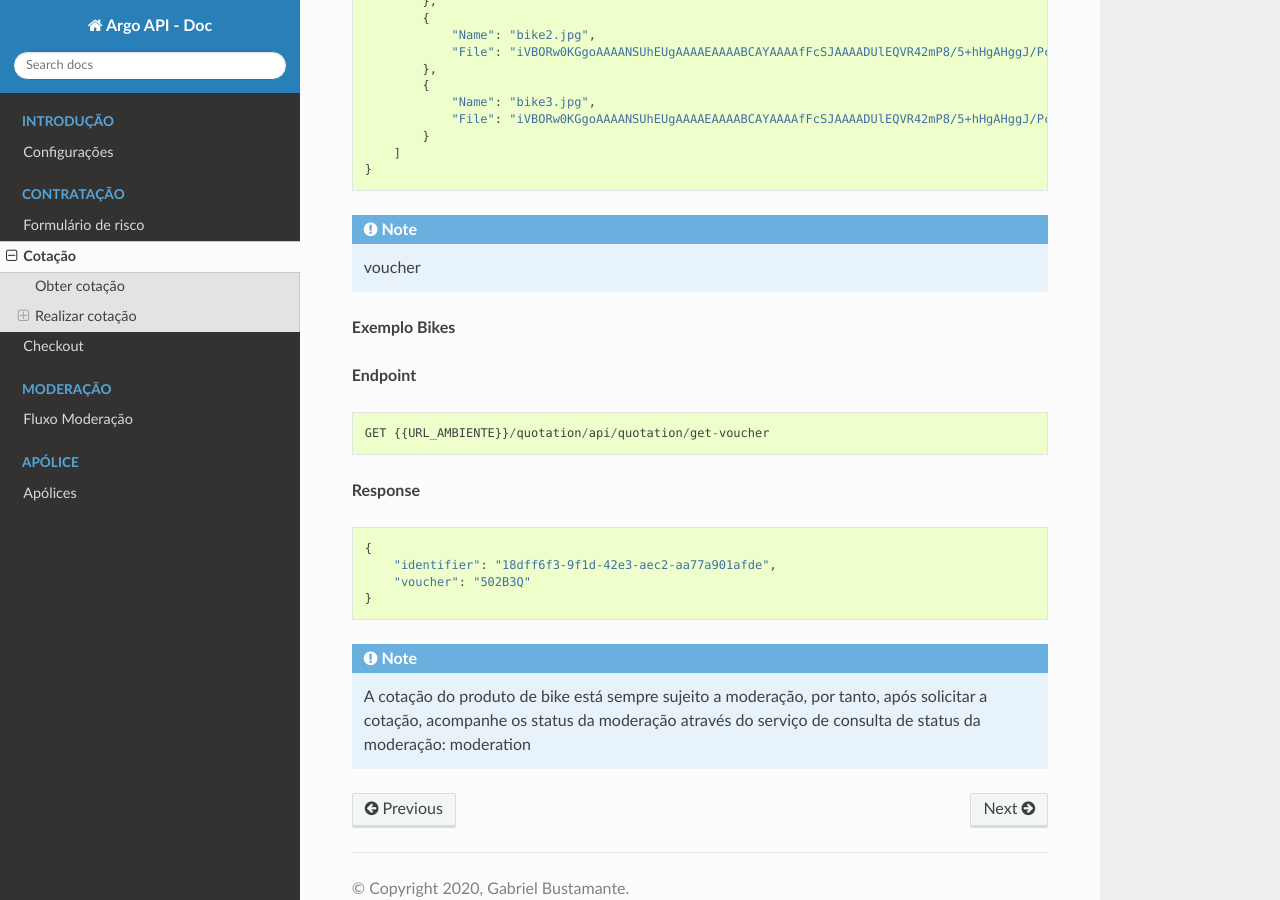
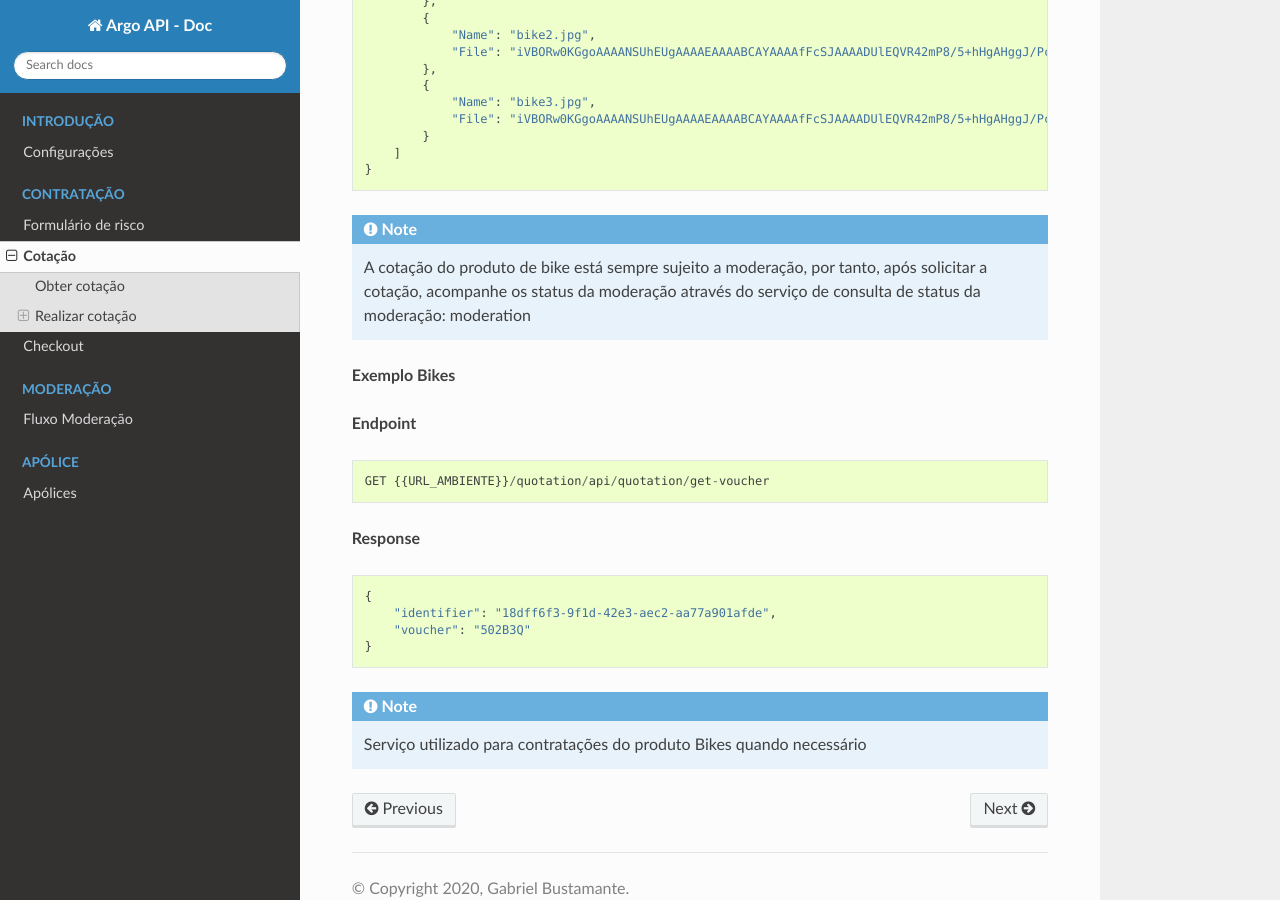
Before and after one commit to gabrielbustamante/argo-doc-api, a Sphinx documentation site: the page built from docs/quotation.rst, in a window 1280 px wide and 900 px high, scrolled down 8776 px. Built offline with Sphinx 7.4.7 and the Read the Docs theme 2.0.0, drawn with Linux system fonts in a browser that asks for light colours; some of the changed lines change nothing that is shown.

Commit message:
add final

```diff
--- a/docs/quotation.rst
+++ b/docs/quotation.rst
@@ -523,7 +523,7 @@ Exemplo Bikes
         ]
     }
 
-.. Note:: voucher
+.. Note:: A cotação do produto de bike está sempre sujeito a moderação, por tanto, após solicitar a cotação, acompanhe os status da moderação através do serviço de consulta de status da moderação: :ref:`moderation`
 
 **Exemplo Bikes**
 
@@ -543,5 +543,4 @@ Exemplo Bikes
         "voucher": "502B3Q"
     }
 
-
-.. Note:: A cotação do produto de bike está sempre sujeito a moderação, por tanto, após solicitar a cotação, acompanhe os status da moderação através do serviço de consulta de status da moderação: :ref:`moderation`
+.. Note:: Serviço utilizado para contratações do produto Bikes quando necessário
```
Also changed, not shown: 2 other files.
